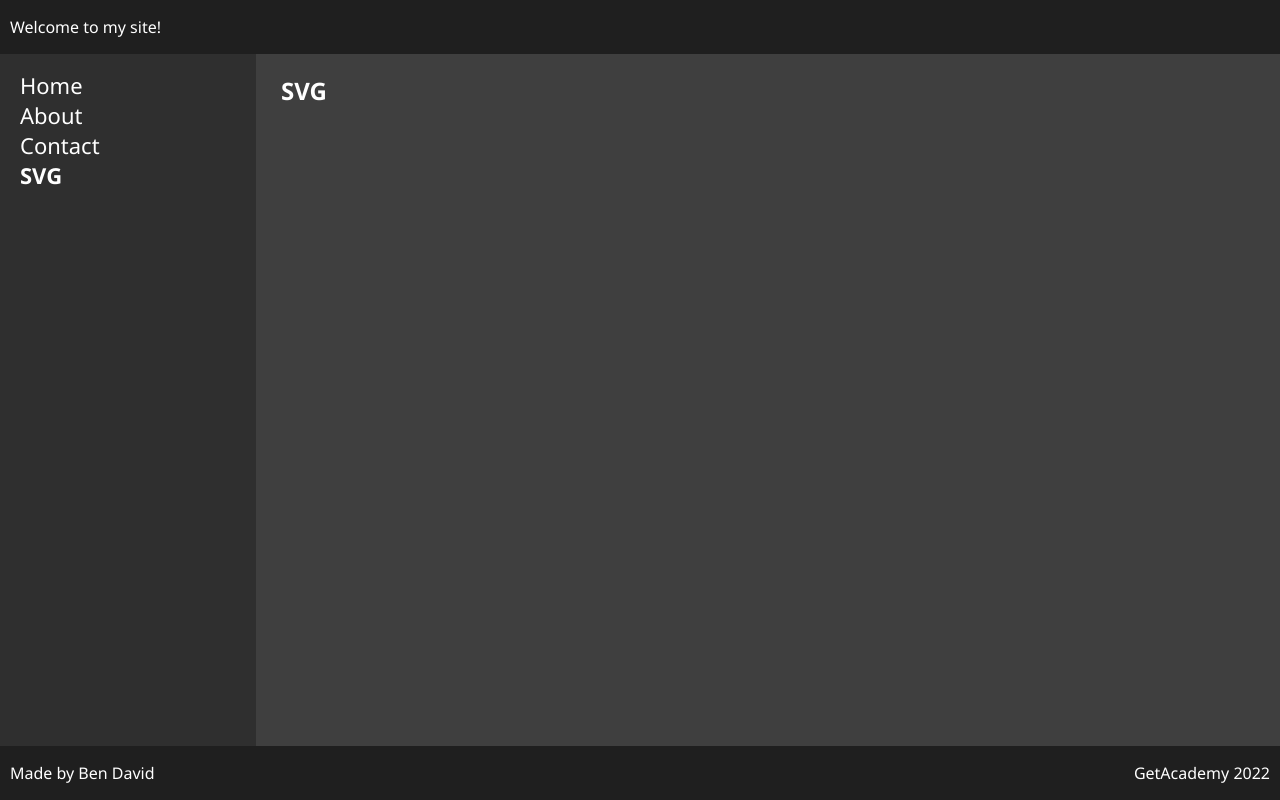
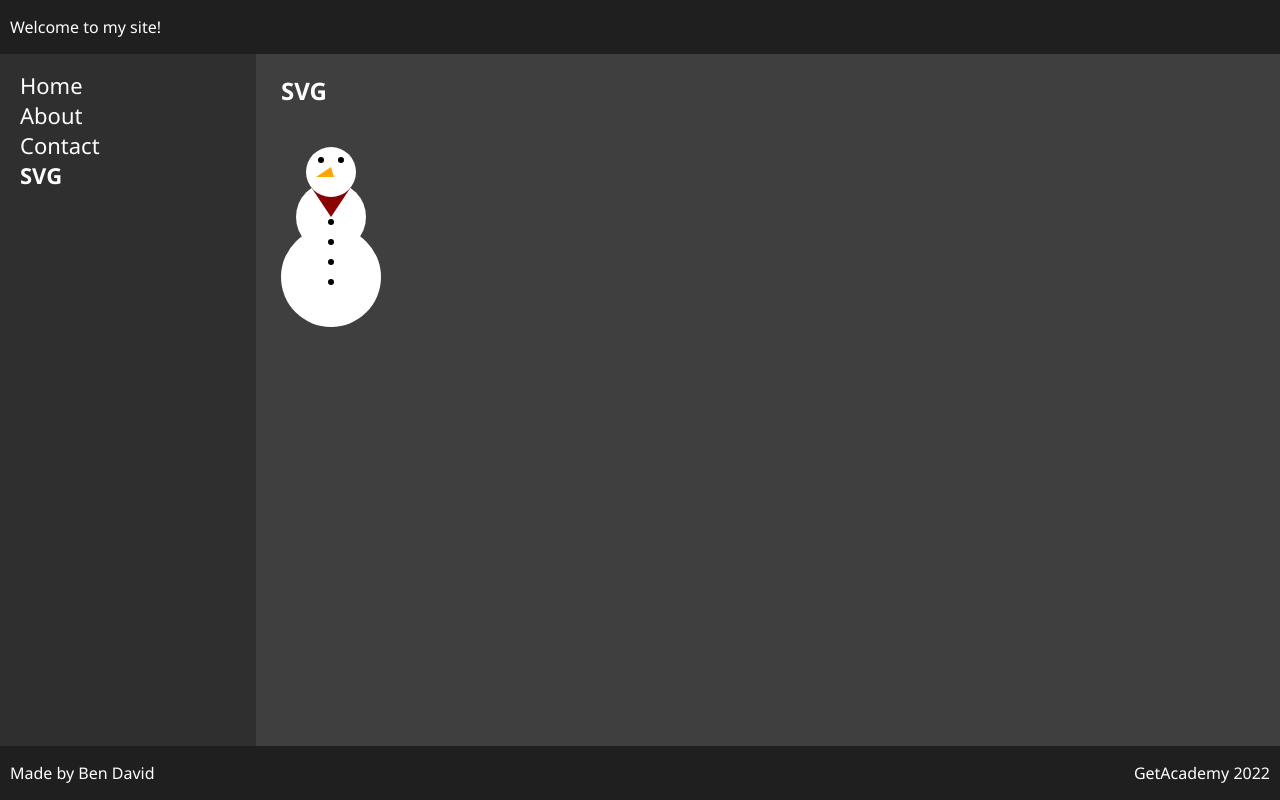
Before and after one commit to bendavidle/Getacademy, a plain HTML site: page Moodle/GRID/SVG.html in a window 1280 px wide. Drawn offline with Linux system fonts and the light colour scheme.

Commit message:
made a SVG Snowman

```diff
--- a/Moodle/GRID/SVG.html
+++ b/Moodle/GRID/SVG.html
@@ -5,7 +5,7 @@
 		<meta http-equiv="X-UA-Compatible" content="IE=edge" />
 		<meta name="viewport" content="width=device-width, initial-scale=1.0" />
 		<link rel="stylesheet" href="grids.css" />
-		<title>Document</title>
+		<title>Ben David</title>
 	</head>
 	<body>
 		<div class="wrapper">
@@ -22,8 +22,26 @@
 			</div>
 			<div class="content">
 				<h2>SVG</h2>
-				<svg wdith="100px" height="200px">
-					<rect />
+				<svg height="210" width="200">
+					<circle cx="50" cy="150" r="50" stroke-width="4" fill="#fff" />
+					<circle cx="50" cy="90" r="35" stroke-width="4" fill="#fff" />
+
+					<circle cx="50" cy="55" r="3" stroke-width="4" fill="black" />
+					<circle cx="50" cy="70" r="3" stroke-width="4" fill="black" />
+					<circle cx="50" cy="95" r="3" stroke-width="4" fill="black" />
+					<circle cx="50" cy="115" r="3" stroke-width="4" fill="black" />
+					<circle cx="50" cy="135" r="3" stroke-width="4" fill="black" />
+					<circle cx="50" cy="155" r="3" stroke-width="4" fill="black" />
+
+					<polygon points="30,60 70,60 50,90" style="fill: darkred; stroke-width: 1" />
+					<circle cx="50" cy="45" r="25" stroke-width="4" fill="#fff" />
+
+					<circle cx="50" cy="45" r="" stroke-width="4" fill="#fff" />
+
+					<circle cx="40" cy="33" r="3" stroke-width="4" fill="black" />
+					<circle cx="60" cy="33" r="3" stroke-width="4" fill="black" />
+
+					<polygon points="35,50 50,40 53,50" style="fill: orange; stroke-width: 1" />
 				</svg>
 			</div>
 			<footer class="footer">
```
